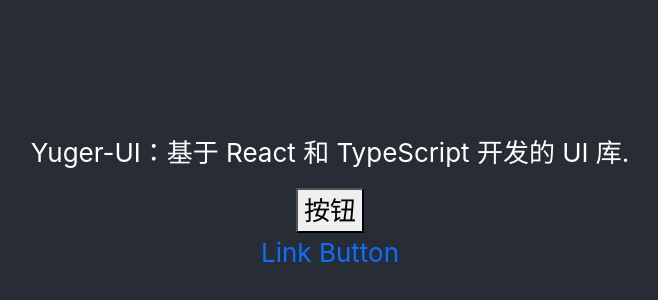
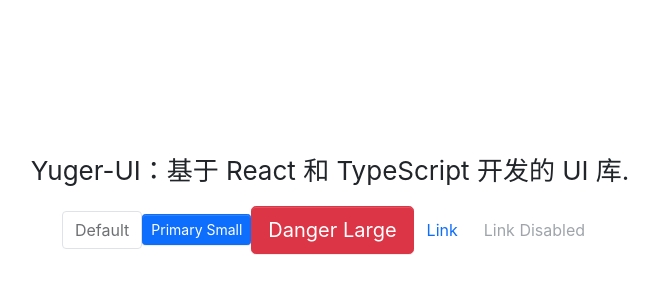
Before and after one commit to Ysom/yuger-ui, a React (Create React App) app: page / in a window 1280 px wide. Shown: the part 198-498 px from the top of the page, without its empty margins (310-968 px from the left). Built offline with nearby package versions, Linux system fonts and the light colour scheme.

Commit message:
update: 按钮组件添加样式

```diff
--- a/src/App.scss
+++ b/src/App.scss
@@ -2,26 +2,13 @@
   text-align: center;
 }
 
-.App-logo {
-  height: 40vmin;
-  pointer-events: none;
-}
-
-@media (prefers-reduced-motion: no-preference) {
-  .App-logo {
-    animation: App-logo-spin infinite 20s linear;
-  }
-}
-
 .App-header {
-  background-color: #282c34;
   min-height: 100vh;
   display: flex;
   flex-direction: column;
   align-items: center;
   justify-content: center;
   font-size: calc(10px + 2vmin);
-  color: white;
 }
 
 .App-link {
--- a/src/App.tsx
+++ b/src/App.tsx
@@ -1,4 +1,4 @@
-import Button, {ButtonSize, ButtonType} from './components/Button/button'
+import Button, { ButtonSize, ButtonType } from "./components/Button/button";
 import "./App.scss";
 
 function App() {
@@ -6,8 +6,21 @@
     <div className="App">
       <header className="App-header">
         <p>Yuger-UI：基于 React 和 TypeScript 开发的 UI 库.</p>
-        <Button btnType={ButtonType.Primary} size={ButtonSize.Small}>按钮</Button>
-        <Button btnType={ButtonType.Link} href="www.baidu.com">Link Button</Button>
+        <div>
+          <Button disabled>Default</Button>
+          <Button btnType={ButtonType.Primary} size={ButtonSize.Small}>
+            Primary Small
+          </Button>
+          <Button btnType={ButtonType.Danger} size={ButtonSize.Large}>
+            Danger Large
+          </Button>
+          <Button btnType={ButtonType.Link} href="www.baidu.com">
+            Link
+          </Button>
+          <Button btnType={ButtonType.Link} disabled href="www.baidu.com">
+            Link Disabled
+          </Button>
+        </div>
       </header>
     </div>
   );
--- /dev/null
+++ b/src/components/Button/_style.scss
@@ -0,0 +1,87 @@
+// btn base
+.btn {
+  @include button-size(
+    $btn-padding-y,
+    $btn-padding-x,
+    $btn-font-size,
+    $border-radius
+  );
+  position: relative;
+  display: inline-block;
+  border: $btn-border-width solid transparent;
+  box-shadow: $btn-box-shadow;
+  background-image: none;
+  line-height: $btn-line-height;
+  color: $body-color;
+  white-space: nowrap;
+  text-align: center;
+  vertical-align: middle;
+  font-weight: $btn-font-weight;
+  cursor: pointer;
+  transition: $btn-transition;
+  &.disabled,
+  &[disabled] {
+    cursor: not-allowed;
+    opacity: $btn-disabled-opacity;
+    box-shadow: none;
+    > * {
+      pointer-events: none;
+    }
+  }
+}
+
+// btn size
+.btn-lg {
+  @include button-size(
+    $btn-padding-y-lg,
+    $btn-padding-x-lg,
+    $btn-font-size-lg,
+    $btn-border-radius-lg
+  );
+}
+.btn-sm {
+  @include button-size(
+    $btn-padding-y-sm,
+    $btn-padding-x-sm,
+    $btn-font-size-sm,
+    $btn-border-radius-sm
+  );
+}
+
+// btn type
+.btn-primary {
+  @include button-style($primary, $primary, $white);
+}
+.btn-danger {
+  @include button-style($danger, $danger, $white);
+}
+.btn-default {
+  @include button-style(
+    $white,
+    $gray-400,
+    $body-color,
+    $white,
+    $primary,
+    $primary
+  );
+}
+.btn-link {
+  box-shadow: none;
+  font-weight: $font-weight-normal;
+  color: $btn-link-color;
+  text-decoration: $link-decoration;
+  &:hover {
+    color: $btn-link-hover-color;
+    text-decoration: $link-hover-decoration;
+  }
+  &:focus,
+  &.focus {
+    text-decoration: $link-hover-decoration;
+    box-shadow: none;
+  }
+  &:disabled,
+  &.disabled {
+    color: $btn-link-disabled-color;
+    pointer-events: none;
+  }
+}
--- a/src/styles/index.scss
+++ b/src/styles/index.scss
@@ -9,3 +9,6 @@
 
 // animation
 @import "animation";
+
+// button
+@import "../components/Button/style";
```
